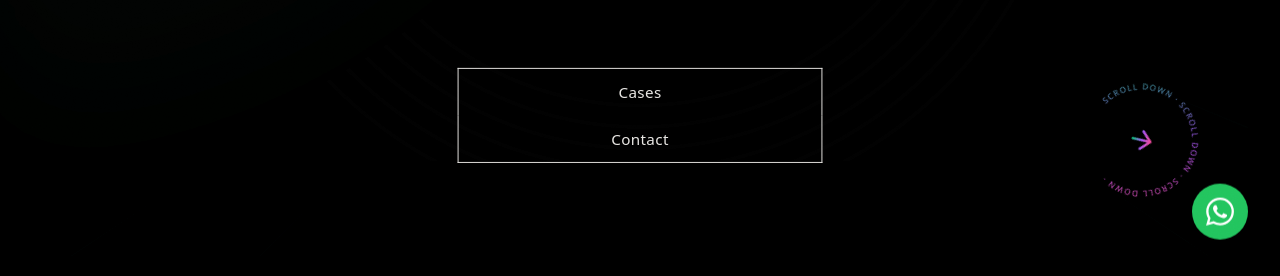
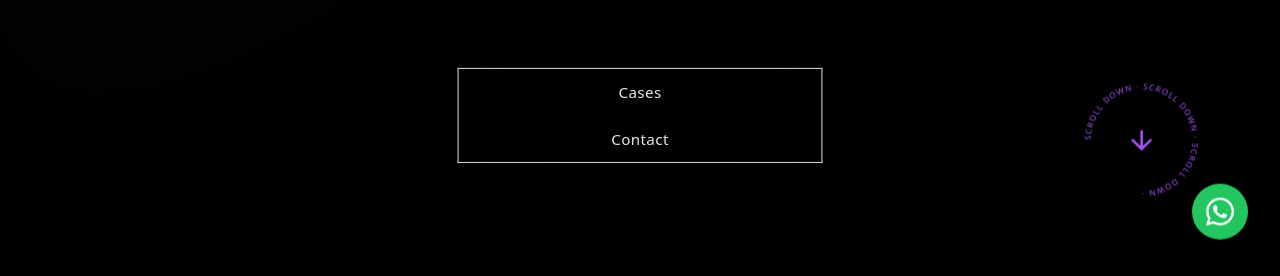
Before and after one commit to groeimetai/MrBoost-copy, a React (Vite) app: page / in a window 1280 px wide. Shown: the part 524-800 px from the top of the page. Built offline with nearby package versions, Linux system fonts and the light colour scheme; the HTML template or start-up script is replaced by a standard one.

Commit message:
Fix scroll indicator rotation

```diff
--- a/src/pages/Index.tsx
+++ b/src/pages/Index.tsx
@@ -333,8 +333,9 @@ const Index = () => {
           >
             <motion.div
               className="w-32 h-32 rounded-full flex items-center justify-center backdrop-blur-sm transition-all duration-500 relative"
-              animate={{ rotate: 360 }}
-              transition={{ duration: 20, repeat: Infinity, ease: "linear" }}
+              style={{
+                rotate: useTransform(scrollYProgress, [0, 1], [0, 360])
+              }}
             >
               {/* Rotating text in arc */}
               <svg className="absolute inset-0 w-full h-full" viewBox="0 0 120 120">
@@ -343,13 +344,8 @@ const Index = () => {
                     id="circlePath"
                     d="M 60, 60 m -50, 0 a 50,50 0 1,1 100,0 a 50,50 0 1,1 -100,0"
                   />
-                  <linearGradient id="textGradient" x1="0%" y1="0%" x2="100%" y2="100%">
-                    <stop offset="0%" stopColor="#10B981" />
-                    <stop offset="50%" stopColor="#A855F7" />
-                    <stop offset="100%" stopColor="#EC4899" />
-                  </linearGradient>
                 </defs>
-                <text className="text-[8px] font-medium tracking-[0.15em] uppercase" fill="url(#textGradient)">
+                <text className="text-[8px] font-medium tracking-[0.15em] uppercase" fill="#A855F7">
                   <textPath href="#circlePath" startOffset="0%">
                     Scroll down · Scroll down · Scroll down ·
                   </textPath>
@@ -358,21 +354,15 @@ const Index = () => {
 
               {/* Center arrow pointing down - non-rotating */}
               <motion.div
-                animate={{ rotate: -360 }}
-                transition={{ duration: 20, repeat: Infinity, ease: "linear" }}
+                style={{
+                  rotate: useTransform(scrollYProgress, [0, 1], [0, -360])
+                }}
                 className="flex items-center justify-center"
               >
                 <svg className="w-8 h-8" viewBox="0 0 24 24" fill="none" xmlns="http://www.w3.org/2000/svg">
-                  <defs>
-                    <linearGradient id="arrowGradient" x1="0%" y1="0%" x2="0%" y2="100%">
-                      <stop offset="0%" stopColor="#10B981" />
-                      <stop offset="50%" stopColor="#A855F7" />
-                      <stop offset="100%" stopColor="#EC4899" />
-                    </linearGradient>
-                  </defs>
                   <path
                     d="M12 5v14m-7-7l7 7 7-7"
-                    stroke="url(#arrowGradient)"
+                    stroke="#A855F7"
                     strokeWidth="2"
                     strokeLinecap="round"
                     strokeLinejoin="round"
```
